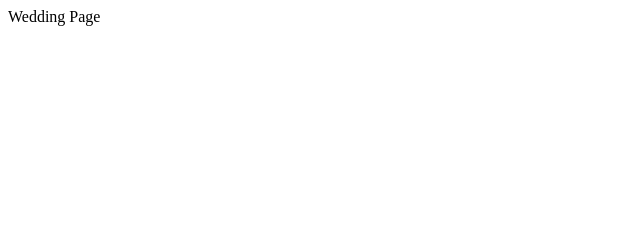
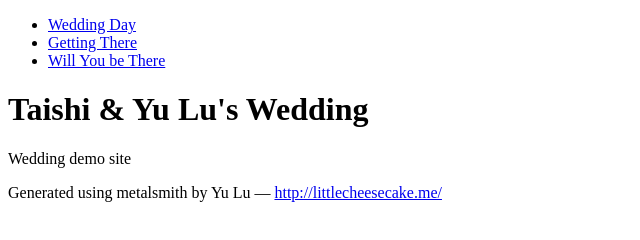
Before and after one commit to yulu/wedding, a plain HTML site: page index.html in a window 1280 px wide. Shown: the whole page, without its empty margins (0-640 px from the left). Drawn offline with Linux system fonts and the light colour scheme.

Commit message:
generate index.html using metalsmith

```diff
--- a/index.html
+++ b/index.html
@@ -1 +1,32 @@
-Wedding Page
+<!doctype html>
+<html lang="en">
+<head>
+  <meta charset="UTF-8" />
+  <title>Taishi &amp; Yu Lu&#x27;s Wedding</title>
+  <meta name="description" content="Wedding demo site">
+</head>
+<body>
+  <header>
+	<ul>
+	  <li>
+	    <a href="#wedding-day">Wedding Day</a>
+	  </li>
+	  <li>
+	    <a href="#getting-there">Getting There</a>
+	  </li>
+	  <li>
+	    <a href="#will-you-be-there">Will You be There</a>
+	  </li>
+	</ul>
+  </header>
+  <h1>Taishi &amp; Yu Lu&#x27;s Wedding</h1>
+  <p>Wedding demo site</p>
+
+
+
+  <footer>
+    <p>Generated using metalsmith by Yu Lu &mdash; <a href="http://littlecheesecake.me/">http://littlecheesecake.me/</a></p>
+  </footer>
+
+</body>
+</html>
```
